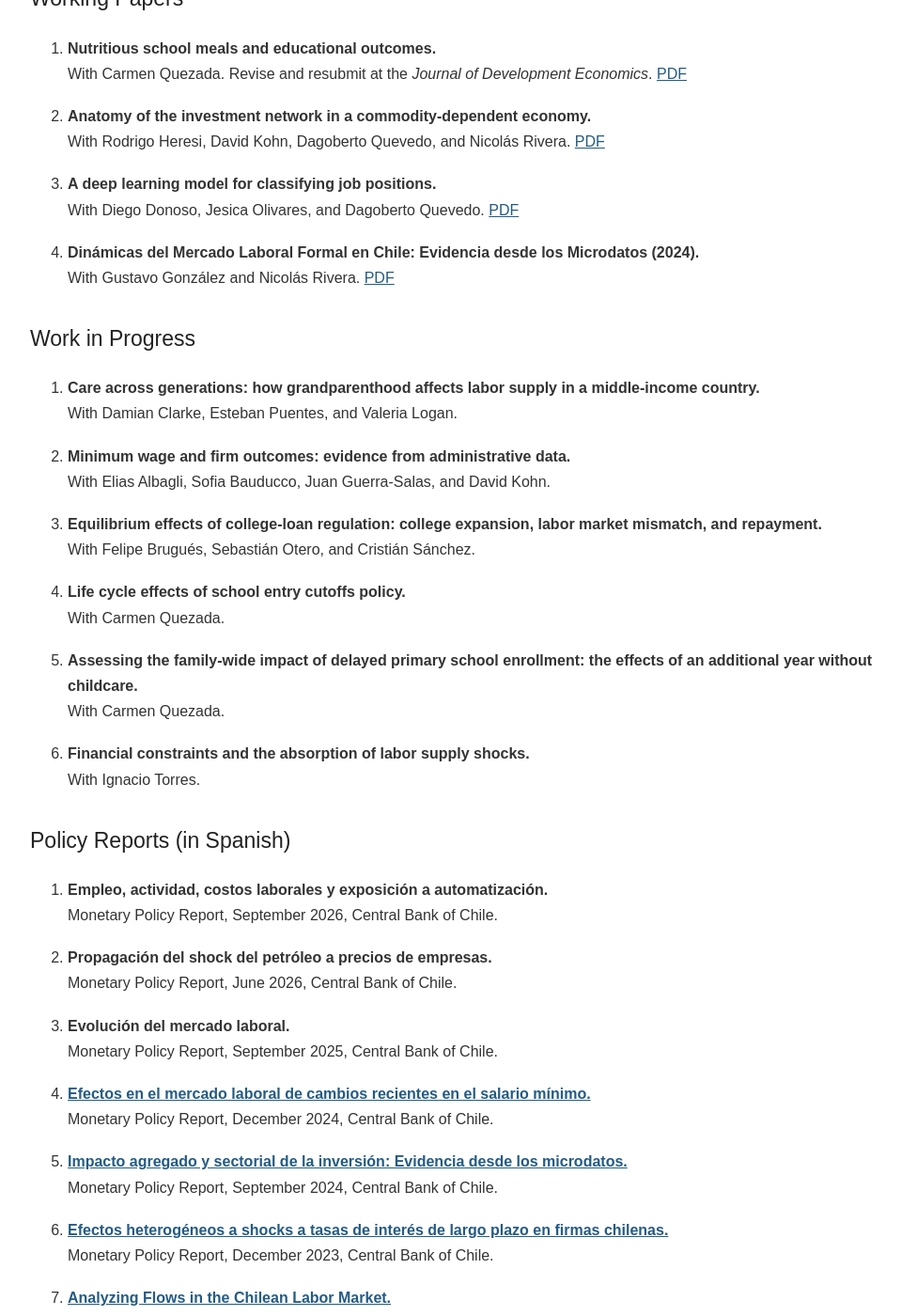
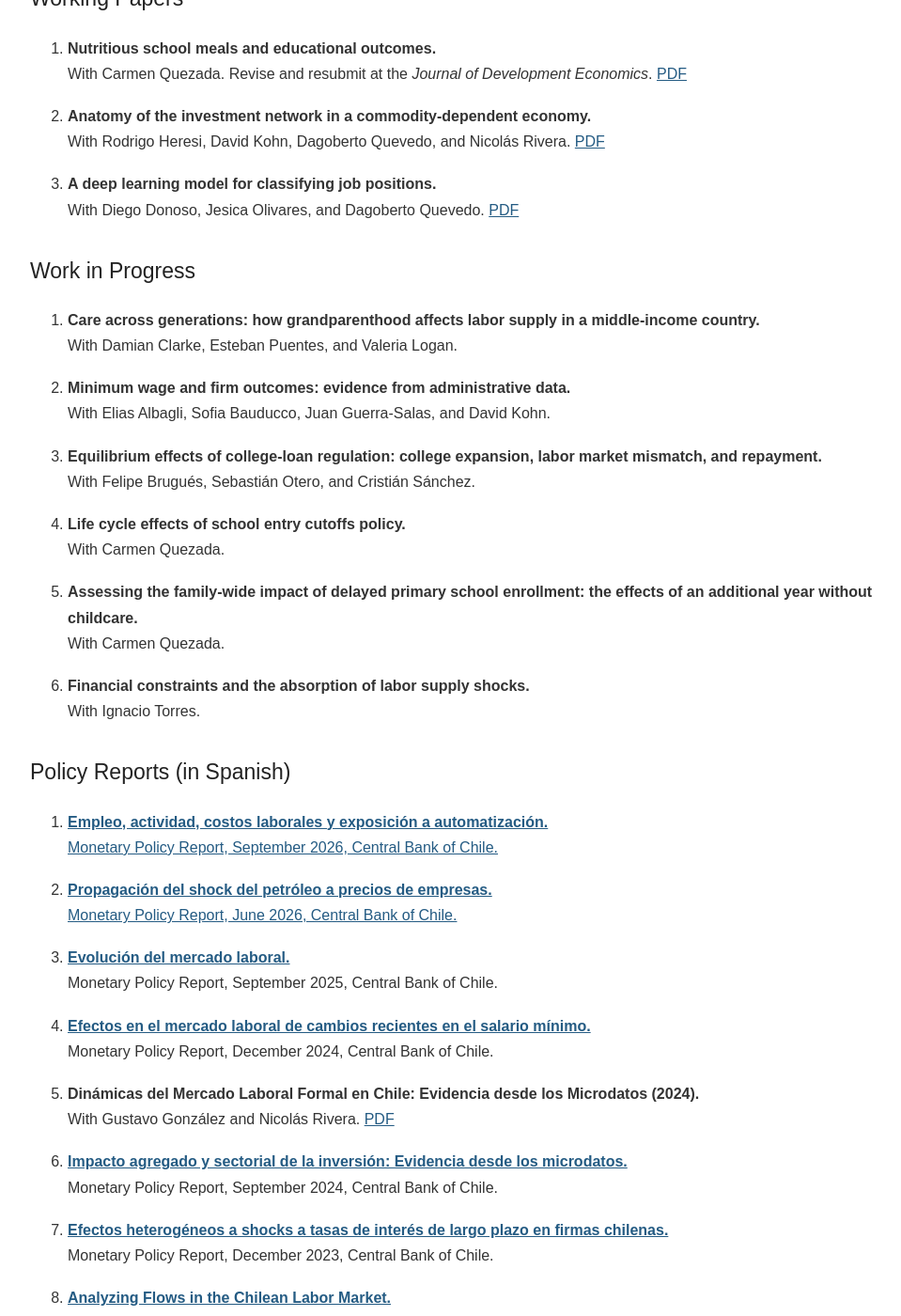
Before and after one commit to robertogillmore/robertogillmore.github.io, a Jekyll site: the page research.html, which Jekyll copies as it is, in a window 1280 px wide and 1400 px high, scrolled down 554 px. Shown: the whole window at 94% size, without its empty margins (132-1091 px from the left). Built offline with Jekyll 4.4.1, drawn with Linux system fonts in a browser that asks for light colours.

Commit message:
Update research.html

```diff
--- a/research.html
+++ b/research.html
@@ -98,16 +98,7 @@
       <a href="https://www.bcentral.cl/documents/33528/133326/Documento+de+Trabajo+1089.pdf/9aa4b3ff-daa2-d06c-1d71-3ee320cf49ec?t=1789393453922" target="_blank" rel="noopener">PDF</a>
     </p>
   </li>
-
-  <li>
-    <p>
-      <strong>Dinámicas del Mercado Laboral Formal en Chile: Evidencia desde los Microdatos (2024).</strong><br>
-      With Gustavo González and Nicolás Rivera.
-      <a href="https://www.bcentral.cl/documents/33528/133326/Documento+de+Trabajo+1037.pdf/7fc10532-31b0-cefe-1a08-c65ff5b625a4?t=1743002903036" target="_blank" rel="noopener">PDF</a>
-    </p>
-  </li>
-</ol>
-
+  </ol>
 
     <h2>Work in Progress</h2>
 
@@ -170,21 +161,29 @@
     <ol>
       <li>
         <p>
-          <strong>Empleo, actividad, costos laborales y exposición a automatización.</strong><br>
+          <strong>
+          <a href="https://www.bcentral.cl/documents/33528/8616225/Minutas+Citadas+en+el+IPoM+Septiembre+2026.pdf/1f4f2f7d-52ac-ce1b-7246-d940bdc1cc1f?t=1788978642424">
+            Empleo, actividad, costos laborales y exposición a automatización.</strong><br>
           Monetary Policy Report, September 2026, Central Bank of Chile.
         </p>
       </li>
 
       <li>
         <p>
-          <strong>Propagación del shock del petróleo a precios de empresas.</strong><br>
+          <strong>
+          <a href="https://www.bcentral.cl/documents/33528/8413153/Minutas+citadas+en+el+IPoM+Junio+2026.pdf/dd9dcd23-6d8a-801e-e8be-215d195f7c6a?t=1781720868368">
+            Propagación del shock del petróleo a precios de empresas.</strong><br>
           Monetary Policy Report, June 2026, Central Bank of Chile.
         </p>
       </li>
 
       <li>
         <p>
-          <strong>Evolución del mercado laboral.</strong><br>
+          <strong>
+          <a href="https://www.bcentral.cl/documents/33528/7622834/Minutas+Citadas+en+el+IPoM+Septiembre+2025.pdf/7257ed56-fd4e-14ae-240b-e583bac7f7d0?t=1757518457046">
+           Evolución del mercado laboral.
+          </a>
+          </strong><br>
           Monetary Policy Report, September 2025, Central Bank of Chile.
         </p>
       </li>
@@ -199,6 +198,15 @@
           Monetary Policy Report, December 2024, Central Bank of Chile.
         </p>
       </li>
+
+        <li>
+    <p>
+      <strong>Dinámicas del Mercado Laboral Formal en Chile: Evidencia desde los Microdatos (2024).</strong><br>
+      With Gustavo González and Nicolás Rivera.
+      <a href="https://www.bcentral.cl/documents/33528/133326/Documento+de+Trabajo+1037.pdf/7fc10532-31b0-cefe-1a08-c65ff5b625a4?t=1743002903036" target="_blank" rel="noopener">PDF</a>
+    </p>
+  </li>
+
 
       <li>
         <p>
```
